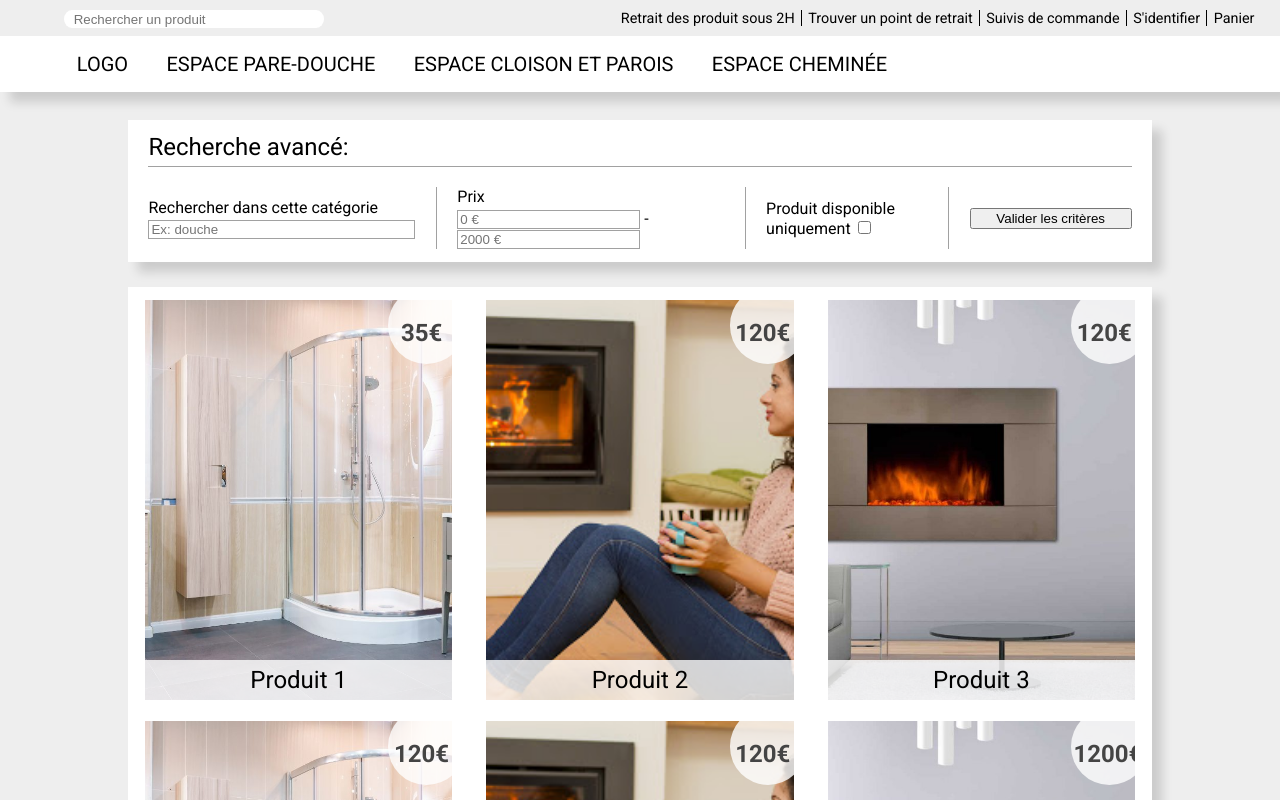
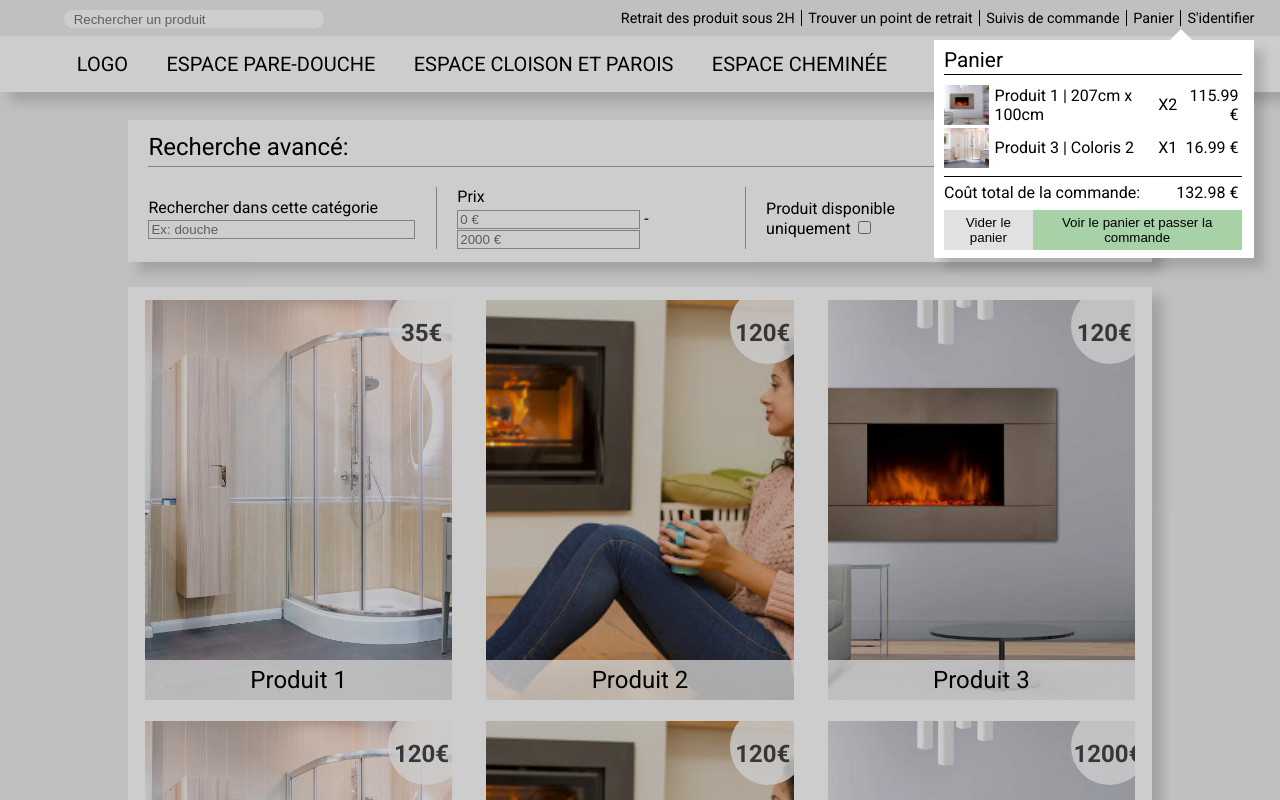
Before and after one commit to JulienKEIFF/maquette1, a Vue app: page /product in a window 1280 px wide. Both pictures are taken after a click on the element "Panier". Shown: the top 800 px of the page. Built offline with nearby package versions, Linux system fonts and the light colour scheme.

Commit message:
add cart

```diff
--- a/src/components/cart.vue
+++ b/src/components/cart.vue
@@ -1,15 +1,111 @@
 <template>
   <div id="cart">
+    <div id="triangle"></div>
+    <div id="title">{{"Panier"}}</div>
+
+    <div id="cart-item">
+      <cartItem v-for="(item, i) in cartList" :key="i" :data="item" />
+    </div>
+
+    <div id="cost">
+      Coût total de la commande: <span id="cost-price">{{cost}} €</span>
+    </div>
+
+    <div id="button">
+      <button id="clear">Vider le panier</button>
+      <button id="validate">Voir le panier et passer la commande</button>
+    </div>
 
   </div>
 </template>
 
 <script>
+import cartItem from './cartItem'
 export default {
-
+  name: "cart",
+  components:{
+    cartItem
+  },
+  data(){
+    return{
+      cartList: [{
+        name: "Produit 1 | 207cm x 100cm",
+        img: "img3.jpg",
+        qte: 2,
+        price: 115.99
+      },{
+        name: "Produit 3 | Coloris 2",
+        img: "img1.jpg",
+        qte: 1,
+        price: 16.99
+      }],
+      cost: 132.98
+    }
+  }
 }
 </script>
 
 <style scoped lang="scss">
-
+#cart{
+  position: absolute;
+  width: 25vw;
+  right: 2vw;
+  top: 5vh;
+  background: white;
+  box-shadow: 10px 10px 10px rgba(0, 0, 0, 0.15);
+  z-index: 21;
+  #triangle{
+    position: absolute;
+    top: -5%;
+    right: 18%;
+    width: 0;
+    height: 0;
+    border-left: 2vh solid transparent;
+    border-bottom: 2vh solid white;
+    border-right: 2vh solid transparent;
+  }
+  #title{
+    width: 93%;
+    font-size: 1.3em;
+    margin-left: 3%;
+    margin-top: 2.5%;
+    padding-bottom: 0.7%;
+    border-bottom: 1px solid black;
+  }
+  #cart-item{
+    width: 93%;
+    margin-left: 3%;
+    margin-top: 3%;
+  }
+  #cost{
+    width: 93%;
+    margin: 1vh 0vh 1vh 3%;
+    padding-top: 2%;
+    border-top: 1px solid black;
+    #cost-price{
+      position: absolute;
+      right: 5%;
+    }
+  }
+  #button{
+    display: flex;
+    justify-content: space-between;
+    width: 93%;
+    margin-left: 3%;
+    height: 5vh;
+    margin-top: 1vh;
+    margin-bottom: 1vh;
+    button{
+      background: none;
+      border: none;
+      cursor: pointer;
+    }
+    #clear{
+      background: #e1e1e1;
+    }
+    #validate{
+      background: rgb(167, 209, 167);
+    }
+  }
+}
 </style>
--- /dev/null
+++ b/src/components/cartItem.vue
@@ -0,0 +1,65 @@
+<template>
+  <div class="cart-item">
+
+    <div class="info">
+      <img :src="getImg(data.img)" class="item-img" >
+
+      <div class="item-name">
+        {{data.name}}
+      </div>
+
+      <div class="item-quantity">
+        X{{data.qte}}
+      </div>
+
+      <div class="item-price">
+        {{data.price}} €
+      </div>
+    </div>
+
+  </div>
+</template>
+
+<script>
+export default {
+  name: "cart-item",
+  props:{
+    data: Object
+  },
+  methods:{
+    getImg: function(item){
+      return require(`../assets/img/${item}`)
+    }
+  }
+}
+</script>
+
+<style scoped lang="scss">
+.cart-item{
+  position: relative;
+  height: 5vh;
+  margin: 1% 0;
+  width: 100%;
+  .info{
+    height: 100%;
+    display: flex;
+    align-items: center;
+    .item-img{
+      height: 100%;
+      width: 15%;
+      object-fit: cover;
+      margin-right: 2%;
+    }
+    .item-name{
+      width: 55%;
+    }
+    .item-quantity{
+      width: 7%
+    }
+    .item-price{
+      width: 20%;
+      text-align: right;
+    }
+  }
+}
+</style>
--- a/src/components/navbar.vue
+++ b/src/components/navbar.vue
@@ -1,9 +1,16 @@
 <template>
   <div id="navbar">
 
+    <transition name="fade-delay">
+      <cart v-if="cart" />
+    </transition>
+    <transition name="fade">
+      <div id="bg" v-if="cart" @click="cart = !cart"></div>
+    </transition>
+
     <div id="info">
       <input type="text" name="search" id="search" placeholder="Rechercher un produit"> <label for="search"></label>
-      <p class="click" v-for="item in info" :key="item">{{ item }}</p>
+      <p class="click" v-for="(item, i) in info" :key="item" v-on:click="checkInteract(i)">{{ item }}</p>
     </div>
 
     <div id="nav">
@@ -13,18 +20,26 @@
 </template>
 
 <script>
+import cart from "./cart"
 export default {
   name: "navbar",
+  components:{
+    cart
+  },
   data(){
     return{
-      info: ["Retrait des produit sous 2H", "Trouver un point de retrait", "Suivis de commande", "S'identifier", "Panier"],
-      page: ["LOGO", "Espace Pare-douche", "Espace Cloison et parois", "Espace cheminée"]
+      info: ["Retrait des produit sous 2H", "Trouver un point de retrait", "Suivis de commande", "Panier", "S'identifier"],
+      page: ["LOGO", "Espace Pare-douche", "Espace Cloison et parois", "Espace cheminée"],
+      cart: false
     }
   },
   methods: {
     checkPath: function(value){
       if(value == 0 && this.$route.path !== "/") { this.$router.push({ path: '/' }) };
       if(value == 1) { this.$router.push({ path: '/product' }) };
+    },
+    checkInteract: function(value){
+      if(value == 3){this.cart = !this.cart}
     }
   }
 }
@@ -39,6 +54,14 @@ export default {
   left: 0;
   z-index: 10;
   background-color: #eee;
+  #bg{
+    position: absolute;
+    height: 100vh;
+    width: 100vw;
+    left: 0;
+    background: rgba(0, 0, 0, 0.198);
+    z-index: 10;
+  }
   #info{
     height: 2vh;
     padding: 10px 0px;
@@ -112,4 +135,23 @@ export default {
     }
   }
 }
+
+.fade-delay-enter-active{
+  transition: opacity .5s;
+  transition-delay: 0.3s;
+}
+.fade-delay-leave-active {
+  transition: opacity .5s;
+  transition-delay: 0;
+}
+.fade-delay-enter, .fade-delay-leave-to /* .fade-leave-active below version 2.1.8 */ {
+  opacity: 0;
+}
+
+.fade-enter-active, .fade-leave-active {
+  transition: opacity .5s;
+}
+.fade-enter, .fade-leave-to /* .fade-leave-active below version 2.1.8 */ {
+  opacity: 0;
+}
 </style>
```
Lines whose indentation alone changed are shown as unchanged.
